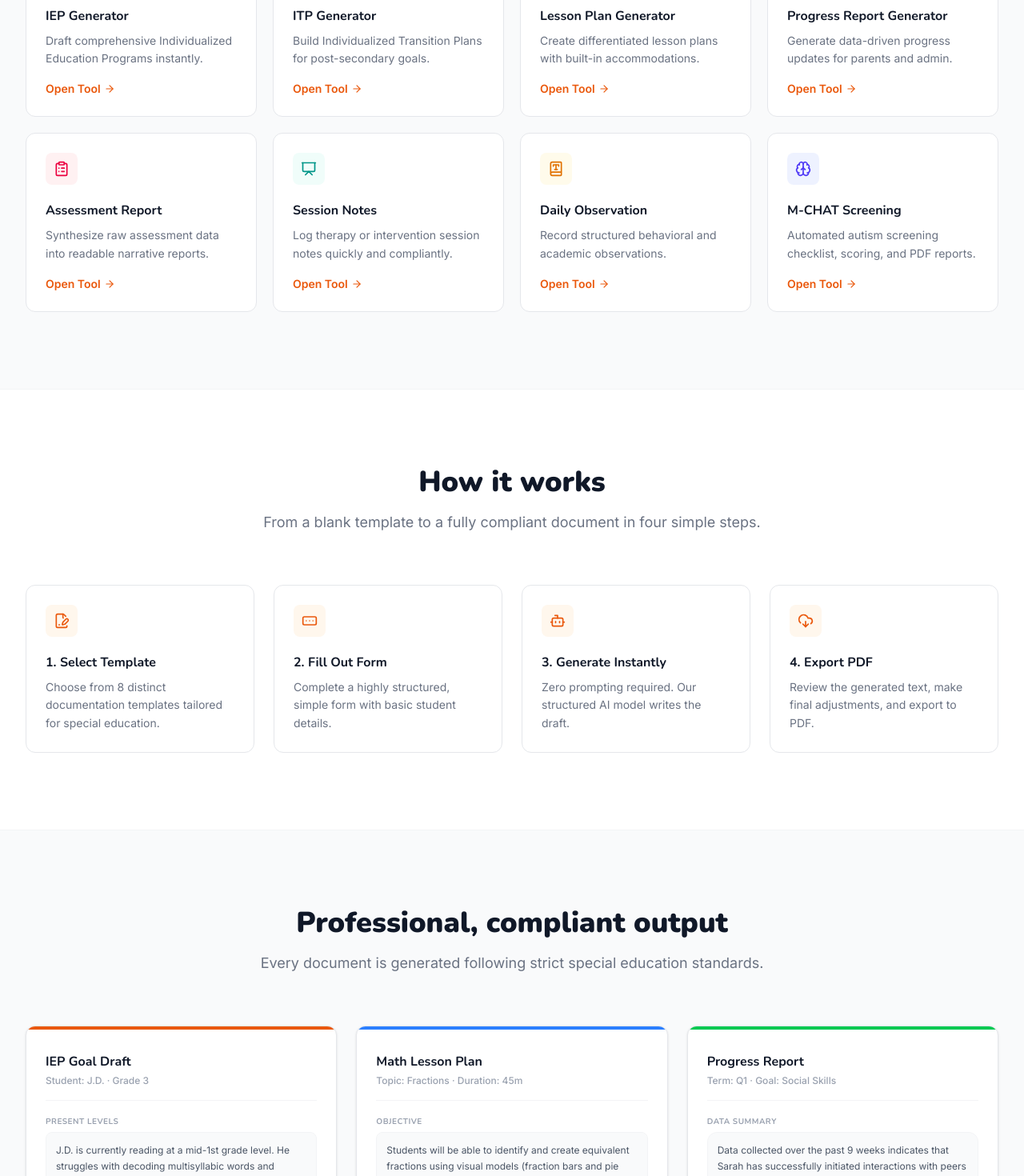
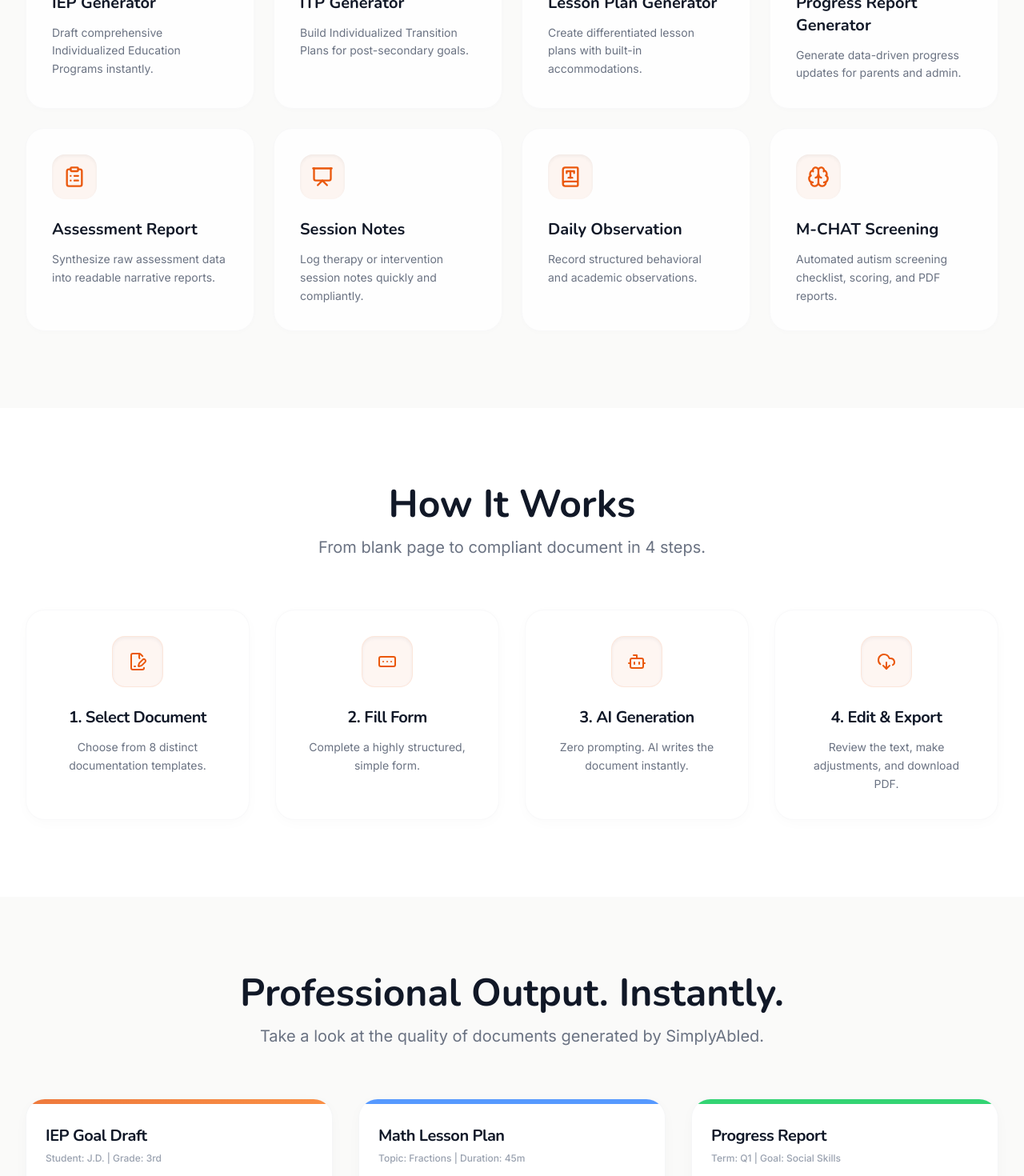
Before and after one commit to nk1041/gravity, a React (Vite) app: page / in a window 1280 px wide. Shown: the part 1330-2800 px from the top of the page at 80% size. Built offline with nearby package versions, Linux system fonts and the light colour scheme.

Commit message:
Revert clean landing page changes, restoring previous dynamic styling

```diff
--- a/src/components/DocumentPreview.jsx
+++ b/src/components/DocumentPreview.jsx
@@ -2,34 +2,34 @@ import FadeIn from './FadeIn';
 
 const DocumentPreview = () => {
   return (
-    <section className="py-24 bg-gray-50 border-b border-gray-100">
+    <section className="py-24 bg-altBackground relative overflow-hidden">
       <div className="max-w-7xl mx-auto px-4 sm:px-6 lg:px-8">
         <FadeIn direction="up">
-          <div className="text-center max-w-2xl mx-auto mb-16">
-            <h2 className="text-3xl md:text-4xl font-black font-heading text-gray-900 mb-4">Professional, compliant output</h2>
-            <p className="text-lg text-gray-500">Every document is generated following strict special education standards.</p>
+          <div className="text-center mb-16">
+            <h2 className="text-3xl md:text-5xl font-bold font-heading mb-4 text-textColor">Professional Output. Instantly.</h2>
+            <p className="text-xl text-gray-500">Take a look at the quality of documents generated by SimplyAbled.</p>
           </div>
         </FadeIn>
 
-        <div className="grid grid-cols-1 md:grid-cols-3 gap-6">
+        <div className="grid grid-cols-1 md:grid-cols-3 gap-8">
           {/* IEP Preview */}
-          <FadeIn delay={100} direction="up">
-            <div className="bg-white p-6 rounded-xl border border-gray-200 shadow-sm aspect-[8.5/11] flex flex-col relative overflow-hidden hover:border-gray-300 hover:shadow-[0_4px_20px_-4px_rgba(0,0,0,0.08)] transition-all duration-200">
-              <div className="absolute top-0 left-0 w-full h-1 bg-primary"></div>
-              <div className="mb-5 mt-2 border-b border-gray-100 pb-4">
-                <h3 className="text-base font-bold text-gray-900">IEP Goal Draft</h3>
-                <p className="text-xs text-gray-400 mt-1 font-medium">Student: J.D. · Grade 3</p>
+          <FadeIn delay={100} direction="up" className="relative group perspective-1000">
+            <div className="bg-white/90 backdrop-blur-sm p-6 rounded-3xl shadow-[0_4px_20px_-4px_rgba(0,0,0,0.04)] hover:shadow-premium-hover border border-gray-100/80 aspect-[8.5/11] transform transition-all duration-500 ease-linear-curve group-hover:-rotate-2 group-hover:scale-105 group-hover:-translate-y-2 flex flex-col relative overflow-hidden">
+              <div className="absolute top-0 left-0 w-full h-1.5 bg-gradient-to-r from-primary to-secondary opacity-80 group-hover:opacity-100 transition-opacity"></div>
+              <div className="mb-6 mt-2 border-b border-gray-100/60 pb-4">
+                <h3 className="text-xl font-bold font-heading text-gray-900 tracking-tight">IEP Goal Draft</h3>
+                <p className="text-xs text-gray-400 mt-1.5 font-medium">Student: J.D. | Grade: 3rd</p>
               </div>
-              <div className="space-y-4 flex-1 text-xs">
-                <div>
-                  <h4 className="text-[10px] font-bold text-gray-400 uppercase tracking-wider mb-1.5">Present Levels</h4>
-                  <p className="text-gray-600 leading-relaxed bg-gray-50 p-3 rounded-lg border border-gray-100">
+              <div className="space-y-5 flex-1">
+                <div className="group/item transition-all">
+                  <h4 className="text-[10px] font-bold text-gray-400 uppercase tracking-widest mb-2 group-hover:text-primary/70 transition-colors">Present Levels</h4>
+                  <p className="text-xs text-gray-600 leading-relaxed bg-gray-50/80 p-3 rounded-xl border border-gray-100/50 shadow-[inset_0_2px_4px_rgba(0,0,0,0.01)]">
                     J.D. is currently reading at a mid-1st grade level. He struggles with decoding multisyllabic words and identifying main ideas in grade-level texts.
                   </p>
                 </div>
-                <div>
-                  <h4 className="text-[10px] font-bold text-gray-400 uppercase tracking-wider mb-1.5">Annual Goal</h4>
-                  <p className="text-primary font-medium leading-relaxed bg-orange-50/50 p-3 rounded-lg border border-orange-100">
+                <div className="group/item transition-all">
+                  <h4 className="text-[10px] font-bold text-gray-400 uppercase tracking-widest mb-2 group-hover:text-primary/70 transition-colors">Annual Goal</h4>
+                  <p className="text-xs text-primary/90 leading-relaxed bg-primary/5 p-3 rounded-xl font-medium border border-primary/10 shadow-[inset_0_2px_4px_rgba(107,70,193,0.02)]">
                     By October 2027, when given a 3rd-grade level text, J.D. will accurately decode multisyllabic words and state the main idea with 80% accuracy in 4 out of 5 consecutive trials.
                   </p>
                 </div>
@@ -38,23 +38,23 @@ const DocumentPreview = () => {
           </FadeIn>
 
           {/* Lesson Plan Preview */}
-          <FadeIn delay={200} direction="up">
-            <div className="bg-white p-6 rounded-xl border border-gray-200 shadow-sm aspect-[8.5/11] flex flex-col relative overflow-hidden hover:border-gray-300 hover:shadow-[0_4px_20px_-4px_rgba(0,0,0,0.08)] transition-all duration-200">
-              <div className="absolute top-0 left-0 w-full h-1 bg-blue-500"></div>
-              <div className="mb-5 mt-2 border-b border-gray-100 pb-4">
-                <h3 className="text-base font-bold text-gray-900">Math Lesson Plan</h3>
-                <p className="text-xs text-gray-400 mt-1 font-medium">Topic: Fractions · Duration: 45m</p>
+          <FadeIn delay={200} direction="up" className="relative group perspective-1000 mt-8 md:mt-0">
+            <div className="bg-white/90 backdrop-blur-sm p-6 rounded-3xl shadow-[0_4px_20px_-4px_rgba(0,0,0,0.04)] hover:shadow-[0_20px_40px_-8px_rgba(59,130,246,0.15)] border border-gray-100/80 aspect-[8.5/11] transform transition-all duration-500 ease-linear-curve group-hover:rotate-1 group-hover:scale-105 group-hover:-translate-y-2 flex flex-col relative overflow-hidden">
+              <div className="absolute top-0 left-0 w-full h-1.5 bg-blue-500 opacity-80 group-hover:opacity-100 transition-opacity"></div>
+              <div className="mb-6 mt-2 border-b border-gray-100/60 pb-4">
+                <h3 className="text-xl font-bold font-heading text-gray-900 tracking-tight">Math Lesson Plan</h3>
+                <p className="text-xs text-gray-400 mt-1.5 font-medium">Topic: Fractions | Duration: 45m</p>
               </div>
-              <div className="space-y-4 flex-1 text-xs">
-                <div>
-                  <h4 className="text-[10px] font-bold text-gray-400 uppercase tracking-wider mb-1.5">Objective</h4>
-                  <p className="text-gray-600 leading-relaxed bg-gray-50 p-3 rounded-lg border border-gray-100">
+              <div className="space-y-5 flex-1">
+                <div className="group/item transition-all">
+                  <h4 className="text-[10px] font-bold text-gray-400 uppercase tracking-widest mb-2 group-hover:text-blue-500/70 transition-colors">Objective</h4>
+                  <p className="text-xs text-gray-600 leading-relaxed bg-gray-50/80 p-3 rounded-xl border border-gray-100/50 shadow-[inset_0_2px_4px_rgba(0,0,0,0.01)]">
                     Students will be able to identify and create equivalent fractions using visual models (fraction bars and pie charts).
                   </p>
                 </div>
-                <div>
-                  <h4 className="text-[10px] font-bold text-gray-400 uppercase tracking-wider mb-1.5">Accommodations</h4>
-                  <ul className="text-blue-700 space-y-2 bg-blue-50/30 p-3 rounded-lg border border-blue-100 font-medium">
+                <div className="group/item transition-all">
+                  <h4 className="text-[10px] font-bold text-gray-400 uppercase tracking-widest mb-2 group-hover:text-blue-500/70 transition-colors">Accommodations</h4>
+                  <ul className="text-xs text-blue-700/90 space-y-2 bg-blue-50/50 p-3 rounded-xl font-medium border border-blue-100/50 shadow-[inset_0_2px_4px_rgba(59,130,246,0.02)]">
                     <li className="flex items-start gap-1.5"><span className="text-blue-400 mt-0.5">•</span> Provide physical fraction manipulatives</li>
                     <li className="flex items-start gap-1.5"><span className="text-blue-400 mt-0.5">•</span> Allow verbal responses instead of written</li>
                     <li className="flex items-start gap-1.5"><span className="text-blue-400 mt-0.5">•</span> Extended time for independent practice (1.5x)</li>
@@ -65,23 +65,23 @@ const DocumentPreview = () => {
           </FadeIn>
 
           {/* Progress Report Preview */}
-          <FadeIn delay={300} direction="up">
-            <div className="bg-white p-6 rounded-xl border border-gray-200 shadow-sm aspect-[8.5/11] flex flex-col relative overflow-hidden hover:border-gray-300 hover:shadow-[0_4px_20px_-4px_rgba(0,0,0,0.08)] transition-all duration-200">
-              <div className="absolute top-0 left-0 w-full h-1 bg-green-500"></div>
-              <div className="mb-5 mt-2 border-b border-gray-100 pb-4">
-                <h3 className="text-base font-bold text-gray-900">Progress Report</h3>
-                <p className="text-xs text-gray-400 mt-1 font-medium">Term: Q1 · Goal: Social Skills</p>
+          <FadeIn delay={300} direction="up" className="relative group perspective-1000 mt-8 md:mt-0">
+            <div className="bg-white/90 backdrop-blur-sm p-6 rounded-3xl shadow-[0_4px_20px_-4px_rgba(0,0,0,0.04)] hover:shadow-[0_20px_40px_-8px_rgba(34,197,94,0.15)] border border-gray-100/80 aspect-[8.5/11] transform transition-all duration-500 ease-linear-curve group-hover:-rotate-1 group-hover:scale-105 group-hover:-translate-y-2 flex flex-col relative overflow-hidden">
+              <div className="absolute top-0 left-0 w-full h-1.5 bg-green-500 opacity-80 group-hover:opacity-100 transition-opacity"></div>
+              <div className="mb-6 mt-2 border-b border-gray-100/60 pb-4">
+                <h3 className="text-xl font-bold font-heading text-gray-900 tracking-tight">Progress Report</h3>
+                <p className="text-xs text-gray-400 mt-1.5 font-medium">Term: Q1 | Goal: Social Skills</p>
               </div>
-              <div className="space-y-4 flex-1 text-xs">
-                <div>
-                  <h4 className="text-[10px] font-bold text-gray-400 uppercase tracking-wider mb-1.5">Data Summary</h4>
-                  <p className="text-gray-600 leading-relaxed bg-gray-50 p-3 rounded-xl border border-gray-100">
+              <div className="space-y-5 flex-1">
+                <div className="group/item transition-all">
+                  <h4 className="text-[10px] font-bold text-gray-400 uppercase tracking-widest mb-2 group-hover:text-green-500/70 transition-colors">Data Summary</h4>
+                  <p className="text-xs text-gray-600 leading-relaxed bg-gray-50/80 p-3 rounded-xl border border-gray-100/50 shadow-[inset_0_2px_4px_rgba(0,0,0,0.01)]">
                     Data collected over the past 9 weeks indicates that Sarah has successfully initiated interactions with peers in 65% of recorded opportunities (baseline: 30%).
                   </p>
                 </div>
-                <div>
-                  <h4 className="text-[10px] font-bold text-gray-400 uppercase tracking-wider mb-1.5">Narrative</h4>
-                  <p className="text-green-700 leading-relaxed bg-green-50/30 p-3 rounded-lg border border-green-100 font-medium">
+                <div className="group/item transition-all">
+                  <h4 className="text-[10px] font-bold text-gray-400 uppercase tracking-widest mb-2 group-hover:text-green-500/70 transition-colors">Narrative</h4>
+                  <p className="text-xs text-green-700/90 leading-relaxed bg-green-50/50 p-3 rounded-xl font-medium border border-green-100/50 shadow-[inset_0_2px_4px_rgba(34,197,94,0.02)]">
                     Sarah has made excellent progress this quarter. She is consistently utilizing her "social script" cards during unstructured recess time. We will continue to fade physical prompts as she approaches her 80% mastery goal.
                   </p>
                 </div>
--- a/src/components/Documentation.jsx
+++ b/src/components/Documentation.jsx
@@ -1,107 +1,92 @@
-import { FileText, ClipboardList, BookOpen, TrendingUp, Presentation, BookType, LineChart, Brain, ArrowRight } from 'lucide-react';
+import { FileText, ClipboardList, BookOpen, TrendingUp, Presentation, BookType, LineChart, Brain } from 'lucide-react';
 import { Link } from 'react-router-dom';
 import FadeIn from './FadeIn';
 
 const Documentation = () => {
   const tools = [
     {
-      icon: FileText,
+      icon: <FileText size={28} />,
       title: 'IEP Generator',
       description: 'Draft comprehensive Individualized Education Programs instantly.',
-      link: '/tool/iep',
-      accent: 'text-primary bg-orange-50'
+      link: '/tool/iep'
     },
     {
-      icon: TrendingUp,
+      icon: <TrendingUp size={28} />,
       title: 'ITP Generator',
       description: 'Build Individualized Transition Plans for post-secondary goals.',
-      link: '/tool/itp',
-      accent: 'text-blue-600 bg-blue-50'
+      link: '/tool/itp'
     },
     {
-      icon: BookOpen,
+      icon: <BookOpen size={28} />,
       title: 'Lesson Plan Generator',
       description: 'Create differentiated lesson plans with built-in accommodations.',
-      link: '/tool/lp',
-      accent: 'text-purple-600 bg-purple-50'
+      link: '/tool/lp'
     },
     {
-      icon: LineChart,
+      icon: <LineChart size={28} />,
       title: 'Progress Report Generator',
       description: 'Generate data-driven progress updates for parents and admin.',
-      link: '/tool/progress',
-      accent: 'text-green-600 bg-green-50'
+      link: '/tool/progress'
     },
     {
-      icon: ClipboardList,
+      icon: <ClipboardList size={28} />,
       title: 'Assessment Report',
       description: 'Synthesize raw assessment data into readable narrative reports.',
-      link: '/tool/assessment',
-      accent: 'text-rose-600 bg-rose-50'
+      link: '/tool/assessment'
     },
     {
-      icon: Presentation,
+      icon: <Presentation size={28} />,
       title: 'Session Notes',
       description: 'Log therapy or intervention session notes quickly and compliantly.',
-      link: '/tool/session',
-      accent: 'text-teal-600 bg-teal-50'
+      link: '/tool/session'
     },
     {
-      icon: BookType,
+      icon: <BookType size={28} />,
       title: 'Daily Observation',
       description: 'Record structured behavioral and academic observations.',
-      link: '/tool/observation',
-      accent: 'text-amber-600 bg-amber-50'
+      link: '/tool/observation'
     },
     {
-      icon: Brain,
+      icon: <Brain size={28} />,
       title: 'M-CHAT Screening',
       description: 'Automated autism screening checklist, scoring, and PDF reports.',
-      link: '/tool/mchat',
-      accent: 'text-indigo-600 bg-indigo-50'
+      link: '/tool/mchat'
     }
   ];
 
   return (
-    <section id="documentation" className="py-24 bg-gray-50 border-y border-gray-100">
-      <div className="max-w-7xl mx-auto px-4 sm:px-6 lg:px-8">
+    <section id="documentation" className="py-24 bg-altBackground relative overflow-hidden">
+      <div className="max-w-7xl mx-auto px-4 sm:px-6 lg:px-8 relative z-10">
         <FadeIn direction="up">
-          <div className="max-w-3xl mb-16">
-            <p className="text-sm font-semibold text-primary uppercase tracking-widest mb-4">Templates & Tools</p>
-            <h2 className="text-3xl md:text-4xl font-black font-heading mb-4 text-gray-900 tracking-tight leading-tight">
-              AI-powered templates for every special ed need.
+          <div className="text-center max-w-3xl mx-auto mb-20">
+            <h2 className="text-3xl md:text-5xl font-bold font-heading mb-6 text-textColor tracking-tight">
+              Documentation in <span className="text-primary">Minutes</span>
             </h2>
-            <p className="text-lg text-gray-500">
-              Select a specialized tool, complete a structured form, and generate professional documents in seconds.
+            <p className="text-xl text-gray-600 leading-relaxed">
+              Select a tool, fill a structured form, and let our zero-prompting AI generate a professional document instantly.
             </p>
           </div>
         </FadeIn>
 
-        <div className="grid md:grid-cols-2 lg:grid-cols-4 gap-5">
-          {tools.map((tool, index) => {
-            const Icon = tool.icon;
-            return (
-              <FadeIn key={index} delay={index * 40} direction="up" className="h-full">
+        <div className="grid md:grid-cols-2 lg:grid-cols-4 gap-6">
+          {tools.map((tool, index) => (
+            <FadeIn key={index} delay={index * 50} direction="up" className="h-full">
               <Link
                 to={tool.link}
-                  className="bg-white rounded-xl p-6 border border-gray-200 hover:border-gray-300 hover:shadow-[0_4px_20px_-4px_rgba(0,0,0,0.08)] transition-all duration-200 group h-full flex flex-col cursor-pointer block"
+                className="bg-white/80 backdrop-blur-sm rounded-3xl p-8 shadow-[0_2px_10px_-2px_rgba(0,0,0,0.02)] hover:shadow-premium-hover transition-all duration-300 ease-linear-curve border border-gray-100/60 group h-full flex flex-col transform hover:-translate-y-1.5 active:translate-y-0 active:scale-95 cursor-pointer block"
               >
-                  <div className={`w-10 h-10 rounded-lg flex items-center justify-center mb-5 shrink-0 ${tool.accent}`}>
-                    <Icon size={20} />
+                <div className="w-14 h-14 rounded-2xl bg-primary/5 text-primary flex items-center justify-center mb-6 group-hover:bg-primary group-hover:text-white transition-all duration-300 ease-linear-curve transform group-hover:rotate-[8deg] group-hover:scale-110 shadow-inner group-hover:shadow-[0_8px_16px_-4px_rgba(107,70,193,0.4)]">
+                  {tool.icon}
                 </div>
-                  <h3 className="text-base font-bold text-gray-900 mb-2 group-hover:text-primary transition-colors">
+                <h3 className="text-xl font-bold font-heading mb-3 text-textColor group-hover:text-primary transition-colors duration-300">
                   {tool.title}
                 </h3>
-                  <p className="text-sm text-gray-500 leading-relaxed flex-1">
+                <p className="text-sm text-gray-500 leading-relaxed group-hover:text-gray-700 transition-colors duration-300">
                   {tool.description}
                 </p>
-                  <span className="mt-4 inline-flex items-center gap-1 text-sm font-semibold text-primary group-hover:gap-2 transition-all">
-                    Open Tool <ArrowRight size={14} />
-                  </span>
               </Link>
             </FadeIn>
-            );
-          })}
+          ))}
         </div>
       </div>
     </section>
--- a/src/components/HowItWorks.jsx
+++ b/src/components/HowItWorks.jsx
@@ -1,55 +1,54 @@
+import { Edit3, Wand2, FileSearch, Send } from 'lucide-react';
 import { FileSignature, FormInput, Bot, DownloadCloud } from 'lucide-react';
 import FadeIn from './FadeIn';
 
 const HowItWorks = () => {
   const steps = [
     {
-      icon: FileSignature,
-      title: '1. Select Template',
-      description: 'Choose from 8 distinct documentation templates tailored for special education.'
+      icon: <FileSignature size={24} />,
+      title: '1. Select Document',
+      description: 'Choose from 8 distinct documentation templates.'
     },
     {
-      icon: FormInput,
-      title: '2. Fill Out Form',
-      description: 'Complete a highly structured, simple form with basic student details.'
+      icon: <FormInput size={24} />,
+      title: '2. Fill Form',
+      description: 'Complete a highly structured, simple form.'
     },
     {
-      icon: Bot,
-      title: '3. Generate Instantly',
-      description: 'Zero prompting required. Our structured AI model writes the draft.'
+      icon: <Bot size={24} />,
+      title: '3. AI Generation',
+      description: 'Zero prompting. AI writes the document instantly.'
     },
     {
-      icon: DownloadCloud,
-      title: '4. Export PDF',
-      description: 'Review the generated text, make final adjustments, and export to PDF.'
+      icon: <DownloadCloud size={24} />,
+      title: '4. Edit & Export',
+      description: 'Review the text, make adjustments, and download PDF.'
     }
   ];
 
   return (
-    <section className="py-24 bg-white border-b border-gray-100">
+    <section className="py-24 bg-white relative overflow-hidden">
       <div className="max-w-7xl mx-auto px-4 sm:px-6 lg:px-8">
         <FadeIn direction="up">
-          <div className="text-center max-w-2xl mx-auto mb-16">
-            <h2 className="text-3xl md:text-4xl font-black font-heading text-gray-900 mb-4">How it works</h2>
-            <p className="text-lg text-gray-500">From a blank template to a fully compliant document in four simple steps.</p>
+          <div className="text-center mb-16">
+            <h2 className="text-3xl md:text-5xl font-bold font-heading mb-4 text-textColor">How It Works</h2>
+            <p className="text-xl text-gray-500">From blank page to compliant document in 4 steps.</p>
           </div>
         </FadeIn>
 
-        <div className="grid grid-cols-1 md:grid-cols-2 lg:grid-cols-4 gap-6 mt-8">
-          {steps.map((step, i) => {
-            const Icon = step.icon;
-            return (
-              <FadeIn key={i} delay={i * 80} direction="up">
-                <div className="bg-white p-6 rounded-xl border border-gray-200 h-full flex flex-col hover:border-gray-300 hover:shadow-[0_4px_20px_-4px_rgba(0,0,0,0.08)] transition-all duration-200">
-                  <div className="w-10 h-10 rounded-lg bg-orange-50 text-primary flex items-center justify-center mb-5 shrink-0">
-                    <Icon size={20} />
-                  </div>
-                  <h3 className="text-base font-bold text-gray-900 mb-2">{step.title}</h3>
-                  <p className="text-sm text-gray-500 leading-relaxed">{step.description}</p>
-                </div>
-              </FadeIn>
-            );
-          })}
+        <div className="grid grid-cols-1 md:grid-cols-2 lg:grid-cols-4 gap-8 relative mt-8">
+          {/* Connector Line (Desktop) */}
+          <div className="hidden lg:block absolute top-1/2 left-0 w-full h-px bg-gradient-to-r from-transparent via-gray-200 to-transparent -z-10 -translate-y-12"></div>
+
+          {steps.map((step, i) => (
+            <FadeIn key={i} delay={i * 100} direction="up" className="bg-white p-8 rounded-3xl shadow-[0_4px_20px_-4px_rgba(0,0,0,0.03)] hover:shadow-premium-hover border border-gray-100/50 text-center flex flex-col items-center group transition-all duration-300 ease-linear-curve hover:-translate-y-1">
+              <div className="w-16 h-16 rounded-2xl bg-primary/5 border border-primary/10 text-primary flex items-center justify-center mb-6 shadow-inner transition-transform duration-300 ease-linear-curve group-hover:scale-110 group-hover:-rotate-3 group-hover:bg-primary group-hover:text-white">
+                {step.icon}
+              </div>
+              <h3 className="text-xl font-bold font-heading text-gray-900 mb-3 tracking-tight group-hover:text-primary transition-colors">{step.title}</h3>
+              <p className="text-sm text-gray-500 leading-relaxed">{step.description}</p>
+            </FadeIn>
+          ))}
         </div>
       </div>
     </section>
```
Lines whose indentation alone changed are shown as unchanged.
